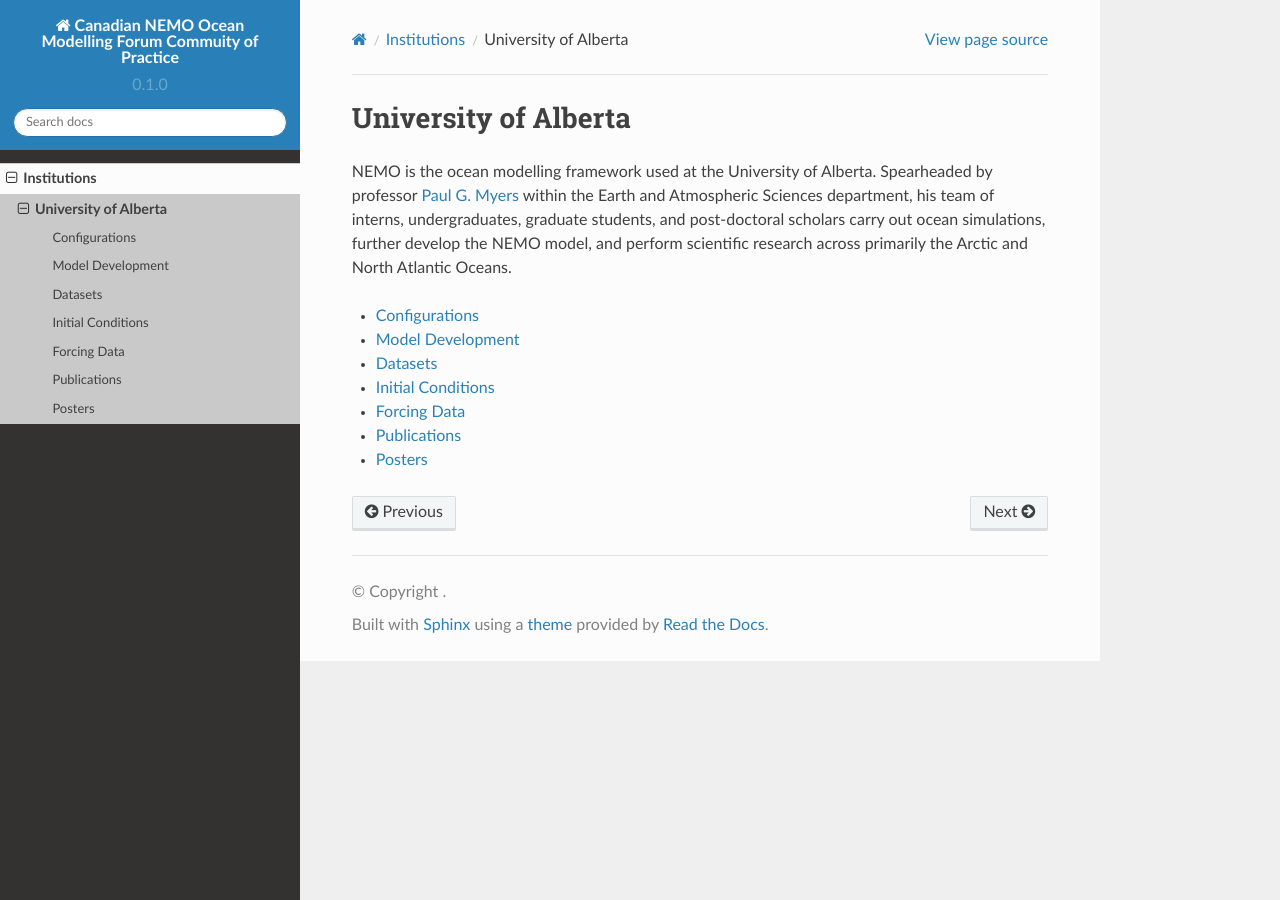
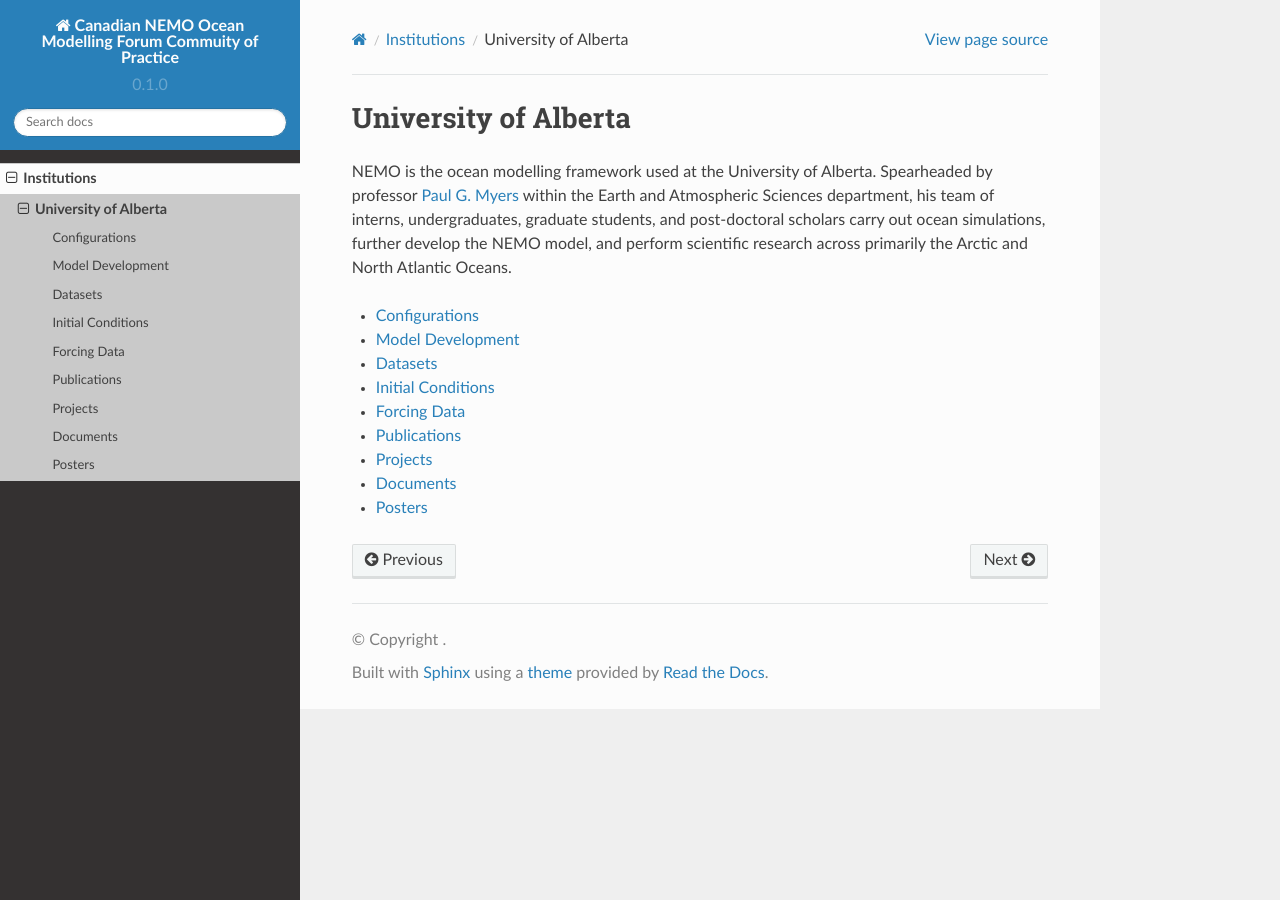
Before and after one commit to UofA-NEMO/Canadian-NEMO-Ocean-Modelling-Forum-Community-of-Practice, a Sphinx documentation site: the page built from docs/Institutions/UofA/index.rst, in a window 1280 px wide. Built offline with Sphinx 7.4.7 and the Read the Docs theme 2.0.0, drawn with Linux system fonts in a browser that asks for light colours; pages that are not in the unit, such as notebooks, are missing from menus.

Commit message:
Update index.rst

```diff
--- a/docs/Institutions/UofA/index.rst
+++ b/docs/Institutions/UofA/index.rst
@@ -11,5 +11,7 @@ NEMO is the ocean modelling framework used at the University of Alberta. Spearhe
    Model_Development/index
    Datasets/index
    Publications/index
+   Projects/index
+   Documents/index
    Posters/index
    Presentations/index
```
